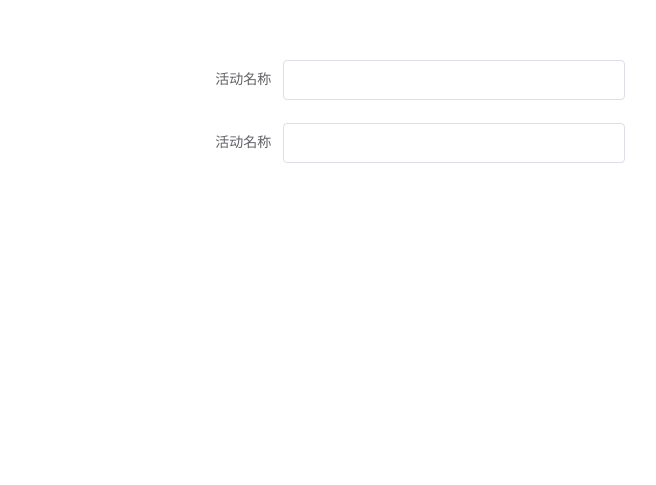
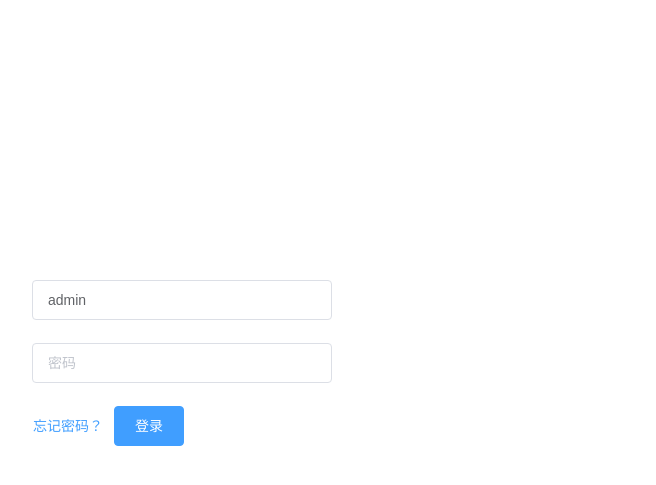
Before and after one commit to caleb-meteor/ccwwBlog, a Vue app in the folder fornt/: page / in a window 1280 px wide. Shown: the part 277-762 px from the top of the page, without its empty margins (226-882 px from the left). Built offline with nearby package versions, Linux system fonts and the light colour scheme.

Commit message:
环境修改&前端页面调整

```diff
--- a/fornt/src/view/Login.vue
+++ b/fornt/src/view/Login.vue
@@ -1,30 +1,17 @@
 <template>
-<div id="loginForm">
-    <!-- <el-col :span="8"><div class="grid-content bg-purple-dark"></div></el-col>
-    <el-col :span="8"><div class="grid-content bg-purple-dark">
-      <el-input v-model="loginInfo.username" placeholder="用户名"></el-input>
-      <el-input v-model="loginInfo.password" type="password" placeholder="密码"></el-input>
-    </div></el-col>
-    <el-col :span="8"><div class="grid-content bg-purple-dark"></div></el-col> -->
-   <!--  <el-form ref="form" :model="form">
-      <el-input v-model="loginInfo.username" style="width: 220px;" placeholder="用户名"></el-input>
-      <el-input v-model="loginInfo.password" style="width: 220px;" type="password" placeholder="密码"></el-input>
-    </el-form> -->
-    <el-row type="flex" >
-  <el-col :span="8"><div class="grid-content bg-purple"></div></el-col>
-  <el-col :span="8"><div class="grid-content bg-purple-light">
-    <el-form ref="form" :model="form" label-width="80px">
-  <el-form-item label="活动名称">
-    <el-input v-model="form.name"></el-input>
-  </el-form-item>
-  <el-form-item label="活动名称">
-    <el-input v-model="form.name"></el-input>
-  </el-form-item>
-</el-form>
-  </div></el-col>
-  <el-col :span="8"><div class="grid-content bg-purple"></div></el-col>
-</el-row>
-
+<div >
+  <el-form ref="form" :model="form" id="loginForm" style="background-color: #fff;width: 300px;">
+    <el-form-item>
+      <el-input v-model="form.username" placeholder="用户名"></el-input>
+    </el-form-item>
+    <el-form-item>
+      <el-input v-model="form.password" type="password" placeholder="密码"></el-input>
+    </el-form-item>
+    <el-form-item>
+      <el-button type="text">忘记密码？</el-button>
+      <el-button type="primary">登录</el-button>
+    </el-form-item>
+  </el-form>
 </div>
 </template>
 <script type="text/javascript">
@@ -32,14 +19,8 @@
     data() {
       return {
         form: {
-          name: '',
-          region: '',
-          date1: '',
-          date2: '',
-          delivery: false,
-          type: [],
-          resource: '',
-          desc: ''
+          username: 'admin',
+          password: ''
         },
         dom:{
           loginForm:'loginForm'
@@ -51,10 +32,14 @@
         console.log('submit!');
       },
       vetical:function(elId){
-        var screen_height = document.documentElement.clientHeight;
-        var el = document.getElementById(elId);
-        var el_height = el.clientHeight;
-        el.style.marginTop = (screen_height - el_height)/2 + 'px';
+        var screen_height   = document.documentElement.clientHeight;
+        var screen_width    = document.documentElement.clientWidth;
+        var el              = document.getElementById(elId);
+        var el_height       = el.clientHeight;
+        var el_width        = el.clientWidth;
+        console.log(screen_height,screen_width,el_height,el_width);
+        el.style.marginTop  = (screen_width - el_height)/2 + 'px';
+        el.style.marginLeft = (screen_height - el_width)/2 + 'px';
       }
     },
     mounted:function(){       //挂载完成时
```
Also changed, not shown: 2 other files (tests, documents, lock files or other folders).
